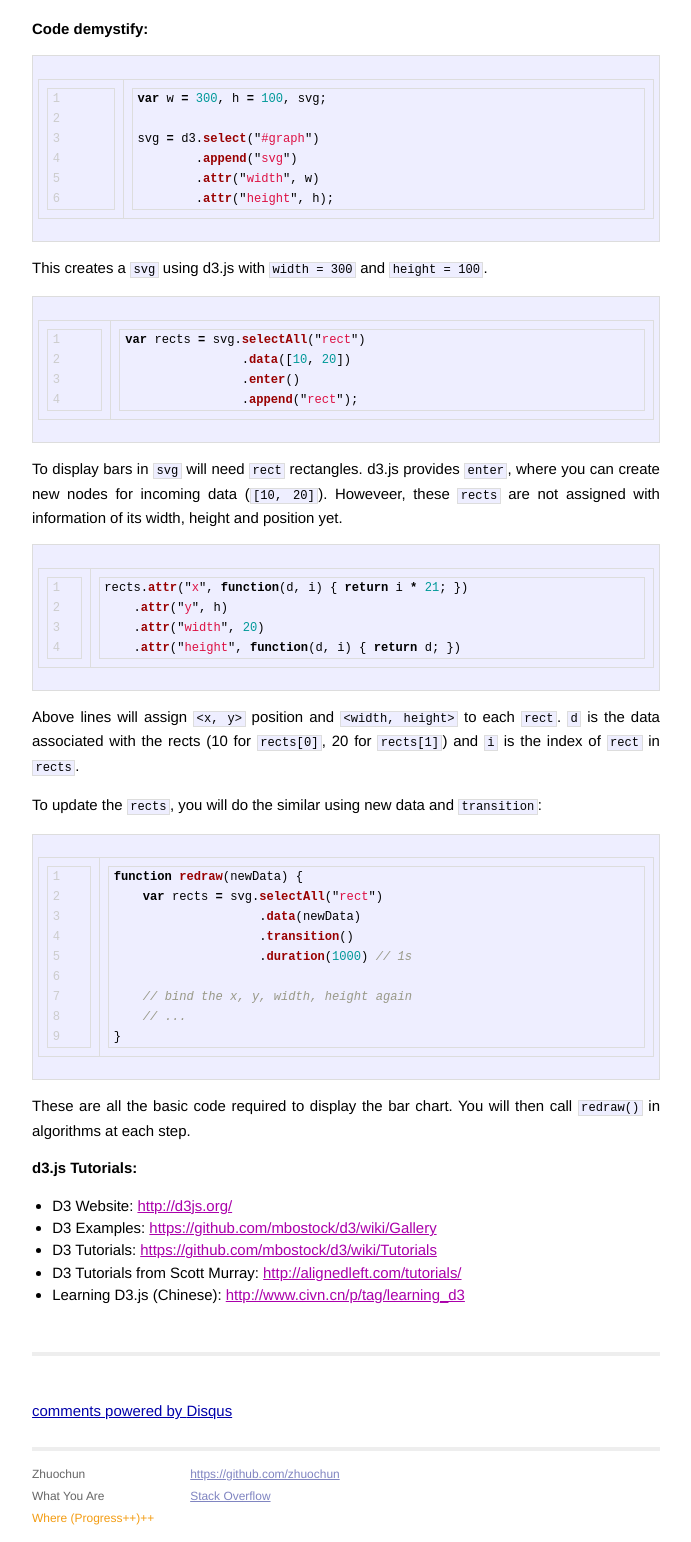
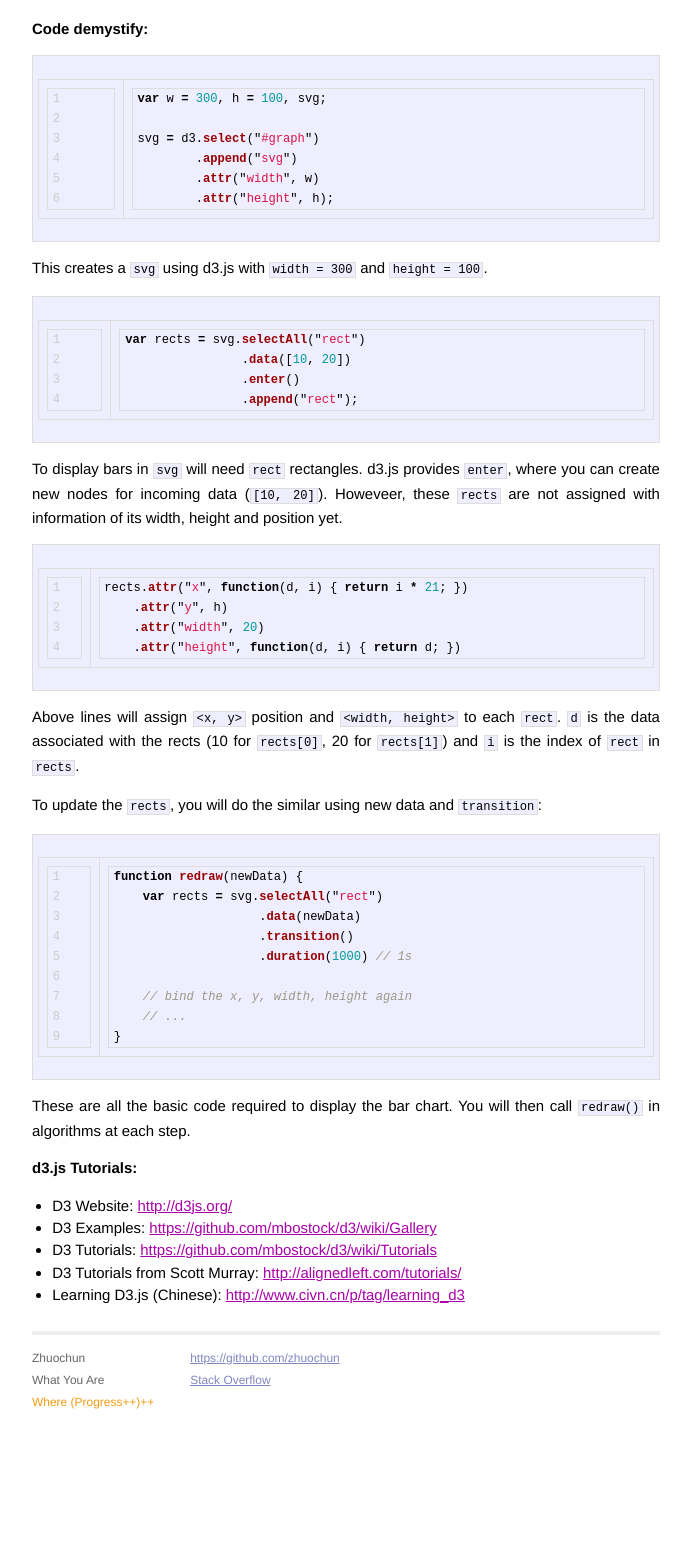
Before and after one commit to zhuochun/zhuochun.github.io, a Jekyll site: the page built from _posts/2013-05-19-visualize-sorting-algorithms-using-d3-js.markdown, in a window 1280 px wide, cut to the strip 595-2137 px from the top of the page. Shown: the whole strip, without its empty margins (294-985 px from the left). Built offline with Jekyll 4.4.1, drawn with Linux system fonts in a browser that asks for light colours; comment, search, counter and statistics services are not loaded; after the commit the page ends 2021 px from its top, so only the background shows below that.

Commit message:
remove disqus comments

```diff
--- a/_layouts/post.html
+++ b/_layouts/post.html
@@ -7,15 +7,3 @@
 <div id="post">
 {{ content }}
 </div>
-
-<div id="disqus_thread"></div>
-<script type="text/javascript">
-    var disqus_shortname = 'bicrement';
-    (function() {
-        var dsq = document.createElement('script'); dsq.type = 'text/javascript'; dsq.async = true;
-        dsq.src = '//' + disqus_shortname + '.disqus.com/embed.js';
-        (document.getElementsByTagName('head')[0] || document.getElementsByTagName('body')[0]).appendChild(dsq);
-    })();
-</script>
-<noscript>Please enable JavaScript to view the <a href="http://disqus.com/?ref_noscript">comments powered by Disqus.</a></noscript>
-<a href="http://disqus.com" class="dsq-brlink">comments powered by <span class="logo-disqus">Disqus</span></a>
--- a/css/main.css
+++ b/css/main.css
@@ -83,7 +83,7 @@
 }
 
 .site .header h1.title a:hover {
-  color: #000;
+  color: #c0392b;
 }
 
 .site .header a.extra {
@@ -97,12 +97,6 @@
 
 .site .meta {
   color: #aaa;
-}
-
-.site #post {
-    border-bottom: 4px solid #EEEEEE;
-    margin: 0 0 3em;
-    padding: 0 0 3em;
 }
 
 .site .footer {
```
Also changed, not shown: _layouts/default.html (line endings or trailing spaces).
